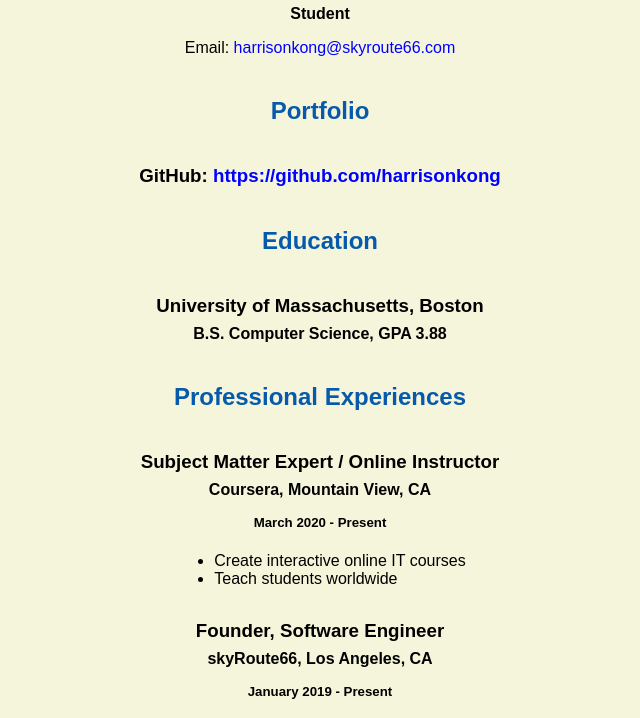
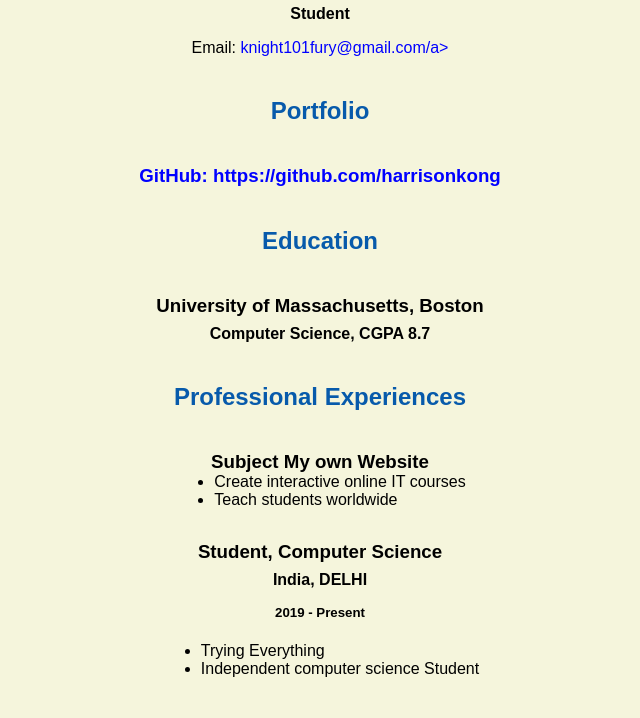
Before and after one commit to S-Harshit/S-Harshit.github.io, a plain HTML site: page resume.html in a window 1280 px wide. Shown: the part 482-1200 px from the top of the page, without its empty margins (320-960 px from the left). Drawn offline with Linux system fonts and the light colour scheme.

Commit message:
Update resume.html

```diff
--- a/resume.html
+++ b/resume.html
@@ -22,7 +22,7 @@
     <h1>Harshit Sharma Resume</h1>
     <h4>Student </h4>
 
-    <p>Email: <a href="mailto:harrisonkong@skyroute66.com" target="_blank">harrisonkong@skyroute66.com</a></p>
+    <p>Email: <a href="mailto:knight101fury@gmail.com" target="_blank">knight101fury@gmail.com/a></p>
     <!-- don't post physical address, personal phone number or other personal information on the web! -->
 
     <h2>Portfolio</h2>
@@ -31,24 +31,22 @@
     <h2>Education</h2>
 
     <h3>University of Massachusetts, Boston</h3>
-    <h4>B.S. Computer Science, GPA 3.88</h4>
+    <h4> Computer Science, CGPA 8.7</h4>
 
     <h2>Professional Experiences</h2>
 
-    <h3>Subject Matter Expert / Online Instructor</h3>
-    <h4>Coursera, Mountain View, CA</h4>
-    <h5>March 2020 - Present</h5>
-      <ul>
+    <h3>Subject My own Website</h3>
+         <ul>
         <li>Create interactive online IT courses</li>
         <li>Teach students worldwide</li>
       </ul>
 
-    <h3>Founder, Software Engineer</h3>
-    <h4>skyRoute66, Los Angeles, CA</h4>
-    <h5>January 2019 - Present</h5>
+    <h3>Student, Computer Science</h3>
+    <h4>India, DELHI</h4>
+    <h5> 2019 - Present</h5>
       <ul>
-        <li>Author and publish mobile apps, reusable iOS UI modules</li>
-        <li>Independent computer service contractor</li>
+        <li>Trying Everything</li>
+        <li>Independent computer science Student</li>
       </ul>
   </body>
 
```
